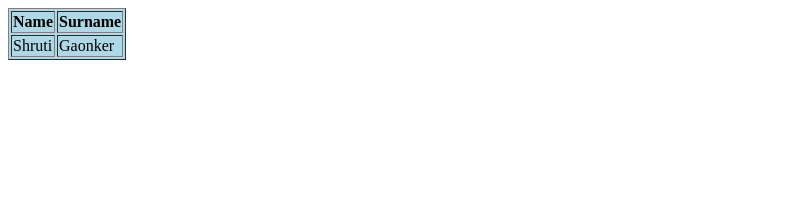
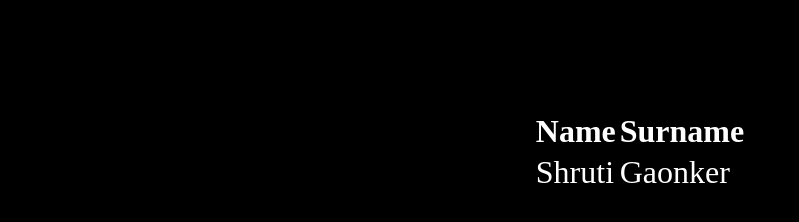
Before and after one commit to mksharma1/MyFirstWebsite, a plain HTML site: page table4.html in a window 1280 px wide. Shown: the whole page, without its empty margins (0-799 px from the left). Drawn offline with Linux system fonts and the light colour scheme.

Commit message:
Updated Table

```diff
--- /dev/null
+++ b/css/style.css
@@ -0,0 +1,13 @@
+#firsttable
+{
+	font-size: 2em;
+	padding: 10px;
+	margin-top: 100px;
+	color: white;
+	border-radius: 10px;
+	border-color: white;
+}
+body
+{
+	background-color: black;
+}
--- a/table4.html
+++ b/table4.html
@@ -1,10 +1,11 @@
 <!DOCTYPE html>
 <html>
 <head>
-	<title></title>
+	<title>First Website</title>
+	<link href="css/style.css" type="text/css" rel="stylesheet">
 </head>
 <body>
-<table border=1 bgcolor="lightblue">
+		<table id="firsttable" align="center">
 				<tr>
 					<th>Name</th>
 					<th>Surname</th>
@@ -13,6 +14,6 @@
 					<td>Shruti</td>
 					<td>Gaonker</td>
 				</tr>
-			</table>
+		</table>
 </body>
 </html>
```
